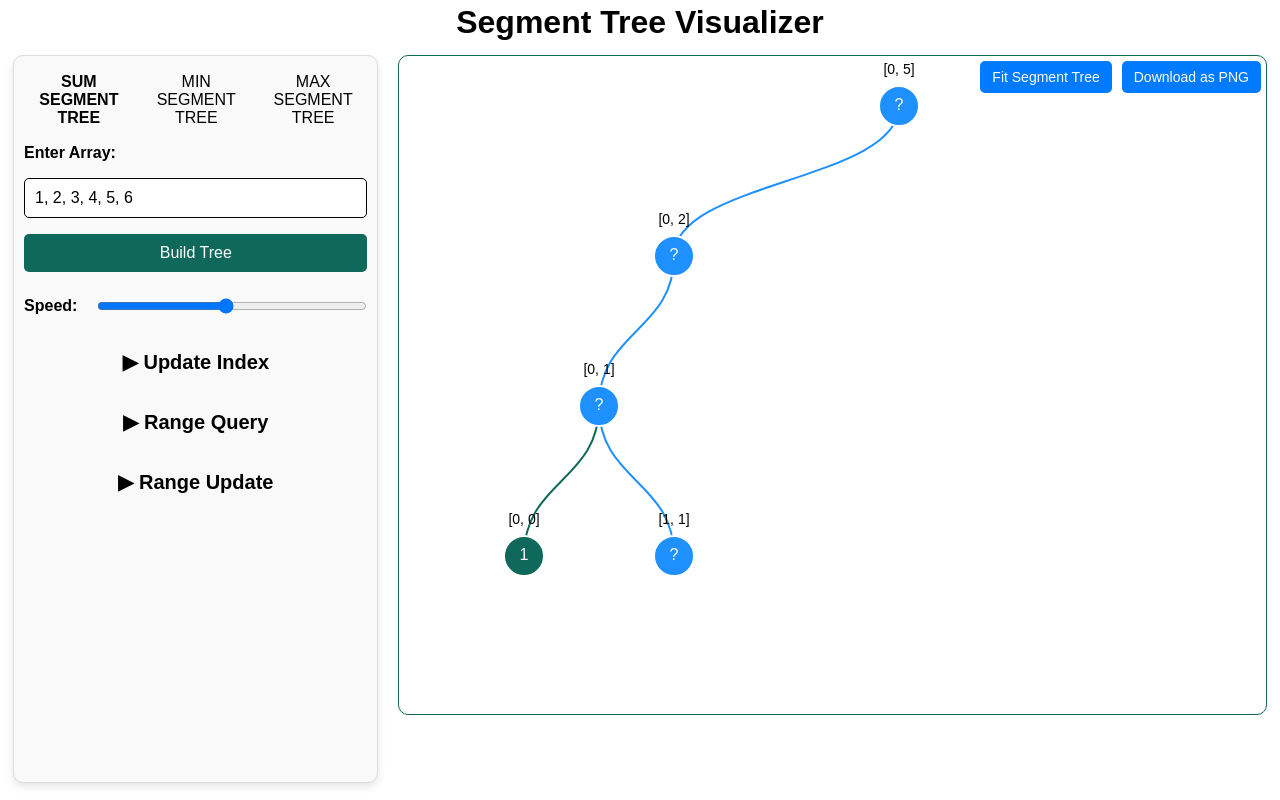
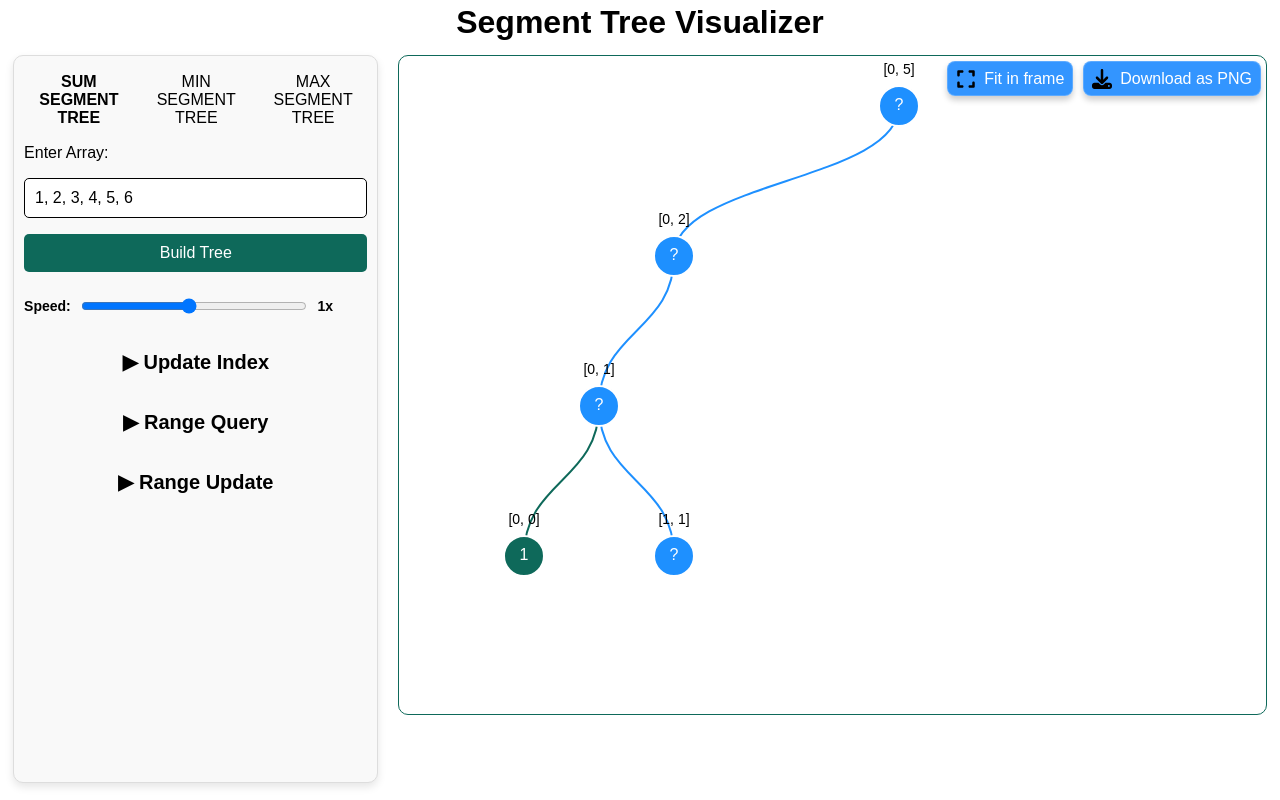
Before and after one commit to Saini-Yogesh/segment-tree-visualization, a Next.js app: page / in a window 1280 px wide. Built offline with nearby package versions, Linux system fonts and the light colour scheme.

Commit message:
updattin the styling

```diff
--- a/src/components/InputSection.js
+++ b/src/components/InputSection.js
@@ -137,17 +137,20 @@ export default function InputSection({
       </button>
 
       {/* speed range */}
-      <span>
-        <label>Speed:</label>
+      <span className="speed-control">
+        <label className="speed-label">Speed:</label>
         <input
+          className="speed-input"
           type="range"
           min="100"
           max="2000"
-          step="20"
+          step="10"
           value={2000 - speed}
           onChange={(e) => setSpeed(2000 - parseInt(e.target.value))}
         />
+        <span className="speed-value">{(2000 - speed) / 1000}x</span>
       </span>
+
 
       {/* Update Index Query */}
       <div className={`query-section ${showUpdateIndex ? "expanded" : ""}`}>
--- a/src/components/SegmentTreeD3.js
+++ b/src/components/SegmentTreeD3.js
@@ -4,8 +4,11 @@ import * as d3 from "d3";
 import "./styles/SegmentTreeD3.css";
 import { ToastContainer, toast } from "react-toastify";
 import "react-toastify/dist/ReactToastify.css"; // Import styles
-import downloadSVGAsPNG from "./featuresToWork/downloadSVGAsPNG";
-import fitSegmentTree from "./featuresToWork/fitSegmentTree";
+import downloadSVGAsPNG from "./functions/downloadSVGAsPNG/downloadSVGAsPNG";
+import fitSegmentTree from "./functions/FitInTheFrame/fitSegmentTree";
+import DownloadIcon from "./functions/downloadSVGAsPNG/download-solid.svg";
+import FitIcon from "./functions/FitInTheFrame/fit-solid.svg";
+import Image from "next/image";
 
 export default function SegmentTreeD3({ data, animationDelay }) {
   const svgRef = useRef();
@@ -185,13 +188,18 @@ export default function SegmentTreeD3({ data, animationDelay }) {
       <div id="svg-container">
         {/* ✅ Buttons container for absolute positioning */}
         <div className="buttons-container">
-          <button onClick={fitSegmentTree}>Fit Segment Tree</button>
-          <button onClick={downloadSVGAsPNG}>Download as PNG</button>
+          <button onClick={fitSegmentTree}>
+            <Image src={FitIcon} alt="Fit Tree" className="icon" /> Fit in frame
+          </button>
+          <button onClick={downloadSVGAsPNG}>
+            <Image src={DownloadIcon} alt="Download PNG" className="icon" /> Download as PNG
+          </button>
         </div>
         <svg id="my-svg" ref={svgRef}></svg>
       </div>
       <ToastContainer position="top-right" theme="dark" autoClose={3000} />
     </>
+
 
   );
 }
--- a/src/components/TreeVisualizer.js
+++ b/src/components/TreeVisualizer.js
@@ -4,7 +4,7 @@ import { buildSegmentTree } from "./utils/segmentTreeUtils";
 import SegmentTreeD3 from "./SegmentTreeD3";
 import InputSection from "./InputSection";
 import "./styles/TreeVisualizer.css";
-import buildHierarchy from "./functions/BuildHierarchy";
+import buildHierarchy from "./functions/BuildHierarchy/BuildHierarchy";
 import { handleUpdateIndex } from "./operations/HandleUpdateIndex";
 import { handleRangeQuery } from "./operations/HandleRangeQuery";
 import { handleRangeUpdate } from "./operations/HandleRangeUpdate";
--- a/src/components/styles/InputSection.css
+++ b/src/components/styles/InputSection.css
@@ -74,15 +74,20 @@
   color: red;
 }
 
-/* Slider styling */
-.input-section label {
+.speed-control {
+  justify-content: center;
+  font-size: 14px;
+}
+.speed-input {
+  margin: 10px 0;
+  width: 100%;
+}
+/* ✅ Style the dynamic speed value */
+.speed-value,
+.speed-label {
   font-weight: bold;
-  margin-right: 10px;
-}
-
-.input-section input[type="range"] {
-  width: 100%;
-  cursor: pointer;
+  max-width: 50px;
+  text-align: right;
 }
 
 /* Add some spacing between the slider and text */
@@ -166,11 +171,6 @@ button:hover {
   margin: 5px;
 }
 
-input[type="range"] {
-  width: 200px;
-  margin: 10px 0;
-}
-
 @media screen and (max-width: 1000px) {
   .input-section {
     width: 100%;
--- a/src/components/styles/SegmentTreeD3.css
+++ b/src/components/styles/SegmentTreeD3.css
@@ -13,7 +13,7 @@
   justify-content: center;
   align-items: center;
 }
-
+/* ✅ Keep buttons at the top-right corner */
 .buttons-container {
   position: absolute;
   top: 5px;
@@ -22,17 +22,42 @@
   gap: 10px;
 }
 
+/* ✅ Modern button styling */
 .buttons-container button {
-  background-color: #007bff;
+  gap: 8px;
+  background: rgba(0, 123, 255, 0.8); /* Semi-transparent blue */
   color: white;
   border: none;
-  padding: 8px 12px;
-  font-size: 14px;
+  padding: 8px;
   cursor: pointer;
-  border-radius: 5px;
-  transition: 0.2s ease-in-out;
+  border-radius: 8px;
+  transition: all 0.3s ease-in-out;
+  display: flex;
+  align-items: center;
+  justify-content: center;
+  height: 35px;
+  font-size: 16px;
+  box-shadow: 0 4px 6px rgba(0, 0, 0, 0.2); /* Soft shadow effect */
+  backdrop-filter: blur(8px); /* ✅ Adds a glass effect */
+  border: 1px solid rgba(255, 255, 255, 0.2); /* Subtle border */
 }
 
+/* ✅ Improve button icon size */
+.buttons-container button img {
+  width: 20px;
+  height: 20px;
+  transition: transform 0.2s ease-in-out;
+}
+
+/* ✅ Hover effect */
 .buttons-container button:hover {
-  background-color: #0056b3;
+  background: none; /* Remove background color */
+  transform: scale(1.1); /* Slight zoom effect */
+  box-shadow: 0 6px 12px rgba(0, 0, 0, 0.3);
+  color: black;
 }
+
+/* ✅ Hover effect for icons */
+.buttons-container button:hover img {
+  transform: rotate(10deg); /* Slight rotation for interaction */
+}
```
Also changed, not shown: src/components/functions/BuildHierarchy/BuildHierarchy.js (renamed from src/components/functions/BuildHierarchy.js), src/components/functions/FitInTheFrame/fit-solid.svg (added), src/components/functions/FitInTheFrame/fitSegmentTree.js (renamed from src/components/featuresToWork/fitSegmentTree.js), src/components/functions/downloadSVGAsPNG/download-solid.svg (added), src/components/functions/downloadSVGAsPNG/downloadSVGAsPNG.js (renamed from src/components/featuresToWork/downloadSVGAsPNG.js).
